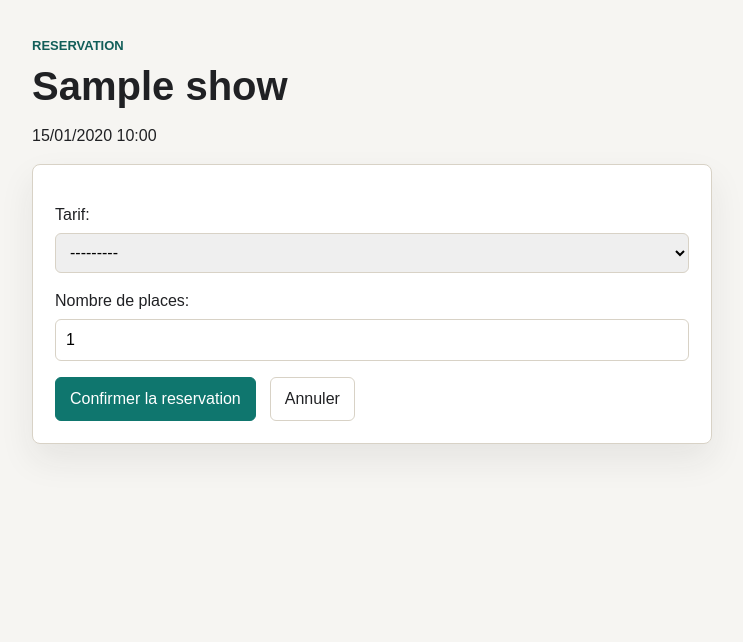
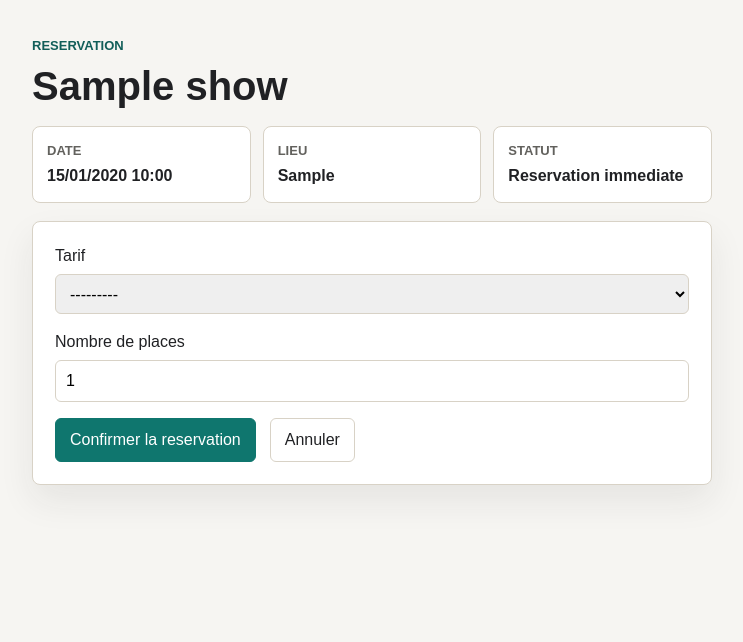
Before and after one commit to Dimson4448/reservationsDjango, a Django app: page /catalogue/representation/1/reserve in a window 1280 px wide. Shown: the part 70-712 px from the top of the page, without its empty margins (48-791 px from the left). Run offline with Django 5.2, Linux system fonts and the light colour scheme; a user stored in the database is signed in; data comes from the database, SQL or seed files in the repository; tables that the repository leaves empty hold one stand-in row (values such as "Sample post"); parts of the project's set-up code (start-up, migrations or seed data) failed here and were passed over.

Commit message:
Improve reservation management flow

```diff
--- a/catalogue/forms/ReservationForm.py
+++ b/catalogue/forms/ReservationForm.py
@@ -1,4 +1,5 @@
 from django import forms
+from django.core.exceptions import ValidationError
 
 from catalogue.models import PriceShow, Representation
 
@@ -21,6 +22,7 @@ class ReservationForm(forms.Form):
 
     def __init__(self, *args, representation=None, **kwargs):
         super().__init__(*args, **kwargs)
+        self.representation = representation
         if representation is not None:
             self.fields["representation"].queryset = Representation.objects.filter(pk=representation.pk)
             self.fields["representation"].initial = representation
@@ -33,3 +35,16 @@ class ReservationForm(forms.Form):
         self.fields["price_show"].label_from_instance = (
             lambda price_show: f"{price_show.price.type} - {price_show.price.price} EUR"
         )
+
+    def clean(self):
+        cleaned_data = super().clean()
+        representation = cleaned_data.get("representation")
+        price_show = cleaned_data.get("price_show")
+
+        if self.representation and representation != self.representation:
+            raise ValidationError("Representation invalide.")
+
+        if self.representation and price_show and price_show.show_id != self.representation.show_id:
+            raise ValidationError("Ce tarif ne correspond pas au spectacle choisi.")
+
+        return cleaned_data
--- a/catalogue/static/catalogue/css/app.css
+++ b/catalogue/static/catalogue/css/app.css
@@ -217,6 +217,16 @@ input[type="submit"] {
     font-weight: 700;
 }
 
+.status-confirmed {
+    background: #d9f7ef;
+    color: #0f5f55;
+}
+
+.status-canceled {
+    background: #f5e1de;
+    color: var(--danger);
+}
+
 .available {
     background: #d9f7ef;
     color: #0f5f55;
@@ -314,9 +324,47 @@ input[type="submit"] {
     padding: 22px;
 }
 
-.form-card p {
+.form-card p,
+.field-group {
     display: grid;
     gap: 6px;
+}
+
+.field-group {
+    margin-bottom: 16px;
+}
+
+.summary-box {
+    display: grid;
+    grid-template-columns: repeat(auto-fit, minmax(180px, 1fr));
+    gap: 12px;
+    margin: 18px 0;
+}
+
+.summary-box div {
+    display: grid;
+    gap: 4px;
+    padding: 14px;
+    border: 1px solid var(--line);
+    border-radius: 8px;
+    background: var(--surface);
+}
+
+.summary-box span {
+    color: var(--muted);
+    font-size: 13px;
+    font-weight: 700;
+    text-transform: uppercase;
+}
+
+.form-errors,
+.errorlist {
+    color: var(--danger);
+}
+
+.errorlist {
+    margin: 4px 0 0;
+    padding-left: 18px;
 }
 
 input,
--- a/catalogue/templates/reservation/create.html
+++ b/catalogue/templates/reservation/create.html
@@ -6,11 +6,39 @@
 <section class="form-page">
     <p class="eyebrow">Reservation</p>
     <h1>{{ representation.show.title }}</h1>
-    <p>{{ representation.schedule|date:"d/m/Y H:i" }}</p>
+    <div class="summary-box">
+        <div>
+            <span>Date</span>
+            <strong>{{ representation.schedule|date:"d/m/Y H:i" }}</strong>
+        </div>
+        <div>
+            <span>Lieu</span>
+            <strong>{{ representation.location|default:representation.show.location }}</strong>
+        </div>
+        <div>
+            <span>Statut</span>
+            <strong>Reservation immediate</strong>
+        </div>
+    </div>
 
     <form method="post" class="form-card">
         {% csrf_token %}
-        {{ form.as_p }}
+        {% if form.non_field_errors %}
+            <div class="form-errors">{{ form.non_field_errors }}</div>
+        {% endif %}
+
+        <div class="field-group">
+            {{ form.representation }}
+            <label for="{{ form.price_show.id_for_label }}">{{ form.price_show.label }}</label>
+            {{ form.price_show }}
+            {{ form.price_show.errors }}
+        </div>
+        <div class="field-group">
+            <label for="{{ form.quantity.id_for_label }}">{{ form.quantity.label }}</label>
+            {{ form.quantity }}
+            {{ form.quantity.errors }}
+        </div>
+
         <div class="actions">
             <button class="button button-primary" type="submit">Confirmer la reservation</button>
             <a class="button" href="{% url 'catalogue:show-show' representation.show.id %}">Annuler</a>
--- a/catalogue/urls.py
+++ b/catalogue/urls.py
@@ -26,6 +26,7 @@ urlpatterns = [
     path('show/', views.show_.index, name='show-index'),
     path('show/<int:show_id>', views.show_.show, name='show-show'),
     path('representation/<int:representation_id>/reserve', views.show_.reserve, name='reservation-create'),
+    path('reservation/<int:reservation_id>/cancel', views.show_.cancel_reservation, name='reservation-cancel'),
     path('representation/', views.representation.index, name='representation-index'),
     path('representation/<int:representation_id>', views.representation.show, name='representation-show'),
 
--- a/catalogue/views/show_.py
+++ b/catalogue/views/show_.py
@@ -2,6 +2,7 @@ from django.contrib import messages
 from django.contrib.auth.decorators import login_required
 from django.db import transaction
 from django.shortcuts import get_object_or_404, redirect, render
+from django.views.decorators.http import require_POST
 
 from catalogue.forms import ReservationForm
 from catalogue.models import Representation, RepresentationReservation, Reservation, Show
@@ -46,7 +47,7 @@ def reserve(request, representation_id):
         with transaction.atomic():
             reservation = Reservation.objects.create(
                 user=request.user,
-                status="confirmed",
+                status=Reservation.Status.CONFIRMED,
             )
             RepresentationReservation.objects.create(
                 representation=representation,
@@ -62,3 +63,22 @@ def reserve(request, representation_id):
         "form": form,
         "representation": representation,
     })
+
+
+@login_required
+@require_POST
+def cancel_reservation(request, reservation_id):
+    reservation = get_object_or_404(
+        Reservation,
+        id=reservation_id,
+        user=request.user,
+    )
+
+    if reservation.status == Reservation.Status.CANCELED:
+        messages.info(request, "Cette reservation est deja annulee.")
+        return redirect("accounts:user-profile")
+
+    reservation.status = Reservation.Status.CANCELED
+    reservation.save(update_fields=["status"])
+    messages.success(request, "Reservation annulee.")
+    return redirect("accounts:user-profile")
```
Also changed, not shown: accounts/templates/user/profile.html (+18 -4 lines), catalogue/models/representation_reservation.py (+7 -1 lines), catalogue/models/reservation.py (+17 -1 lines), catalogue/tests.py (+93 -1 lines), README.md, catalogue/migrations/0018_alter_reservation_status.py (added).
